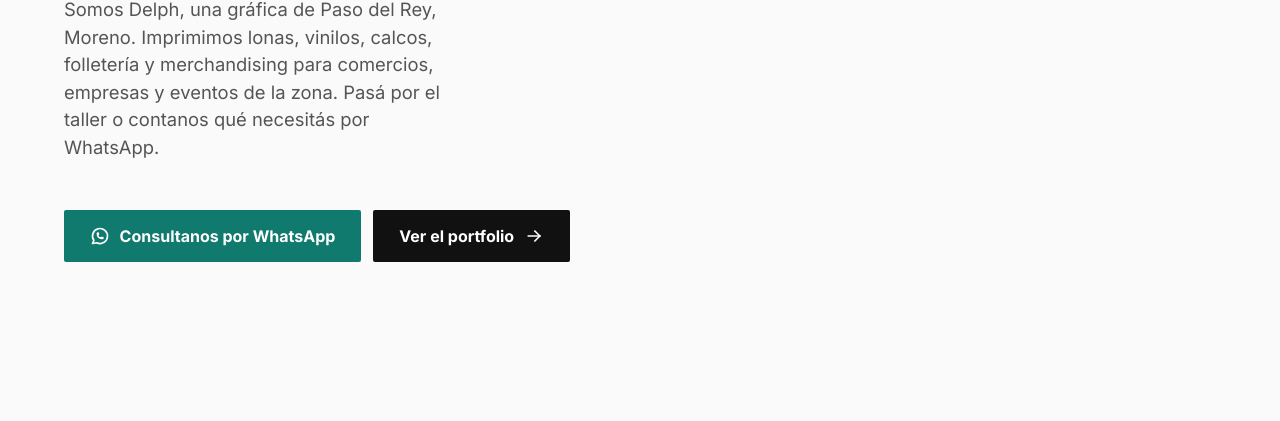
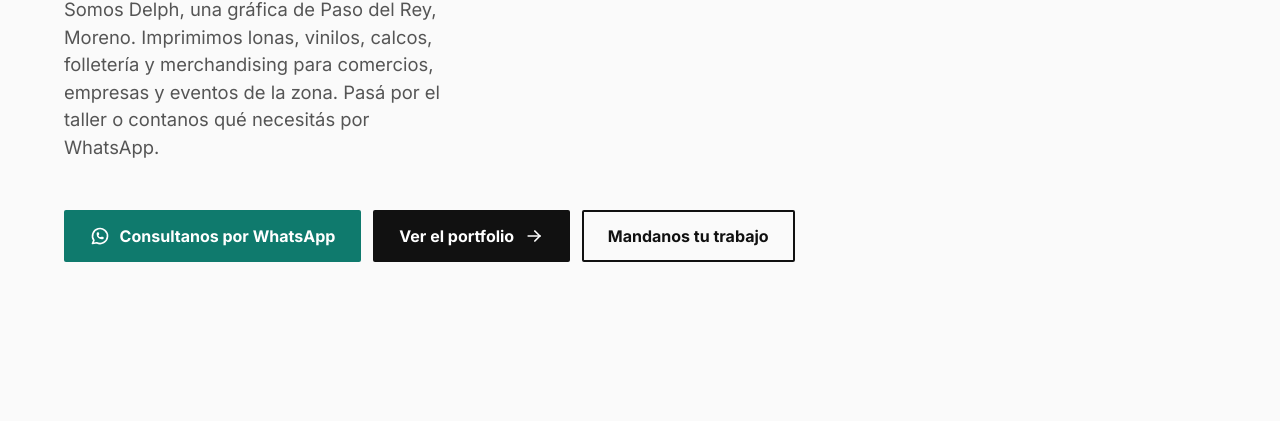
Before and after one commit to elbart0washere/delphgrafica, a website: page grafica-en-moreno.html in a window 1280 px wide. Shown: the part 379-800 px from the top of the page. Drawn offline with Linux system fonts and the light colour scheme.

Commit message:
Enlaza el formulario de pedidos desde las landings y el portfolio
Agrega el botón "Mandanos tu trabajo" (pedido.html) en Gráfica en Moreno,
Gráfica en Paso del Rey y el portfolio, con test que lo cubre.

Co-Authored-By: Claude Sonnet 5.5 <noreply@anthropic.com>

```diff
--- a/grafica-en-moreno.html
+++ b/grafica-en-moreno.html
@@ -75,6 +75,7 @@
         <div class="gallery-cta">
           <a class="btn btn-wa" href="https://wa.me/5491172394787?text=Hola!%20Quiero%20hacer%20una%20consulta." target="_blank" rel="noopener"><svg class="i" aria-hidden="true"><use href="#i-brand-whatsapp"/></svg> Consultanos por WhatsApp</a>
           <a class="btn btn-ink" href="portfolio.html">Ver el portfolio <svg class="i" aria-hidden="true"><use href="#i-arrow-right"/></svg></a>
+          <a class="btn btn-line" href="pedido.html">Mandanos tu trabajo</a>
         </div>
       </div>
     </section>
--- a/portfolio.html
+++ b/portfolio.html
@@ -223,6 +223,7 @@
           <a class="btn btn-wa" href="https://wa.me/5491172394787?text=Hola!%20Vi%20el%20portfolio%20y%20quiero%20cotizar." target="_blank" rel="noopener"><svg class="i" aria-hidden="true"><use href="#i-brand-whatsapp"/></svg> Consultanos por WhatsApp</a>
           <a class="btn btn-line" href="https://www.instagram.com/graficadelph/" target="_blank" rel="noopener"><svg class="i" aria-hidden="true"><use href="#i-brand-instagram"/></svg> Ver más en Instagram</a>
           <a class="btn btn-ink" href="index.html#cotizar">Cotizá tu proyecto <svg class="i" aria-hidden="true"><use href="#i-arrow-right"/></svg></a>
+          <a class="btn btn-line" href="pedido.html">Mandanos tu trabajo</a>
         </div>
       </div>
     </section>
```
Also changed, not shown: grafica-en-paso-del-rey.html (+1 -0 lines), tests/static/pedido-page.test.js (+8 -0 lines).
